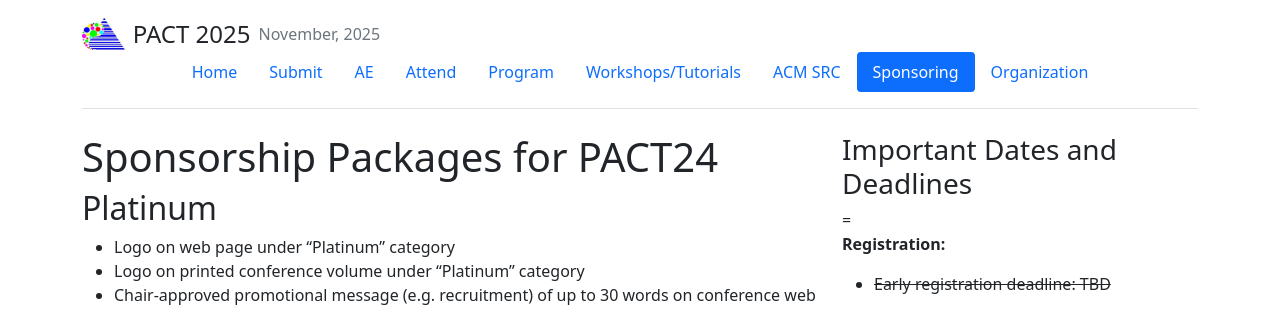
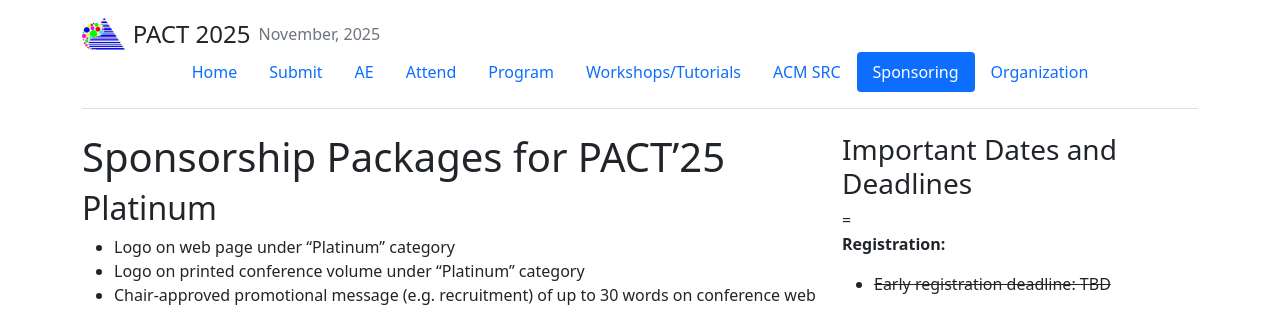
Before and after one commit to pact2025/pact2025.github.io, a Jekyll site: the page built from sponsoring/index.md, in a window 1280 px wide. Shown: the top 311 px of the page. Built offline with Jekyll 4.4.1, drawn with Linux system fonts in a browser that asks for light colours.

Commit message:
Update index.md

```diff
--- a/sponsoring/index.md
+++ b/sponsoring/index.md
@@ -6,7 +6,7 @@ layout:       page_sidebar
 show_sidebar: true
 ---
 
-# Sponsorship Packages for PACT24
+# Sponsorship Packages for PACT'25
 
 ## Platinum
 
```
